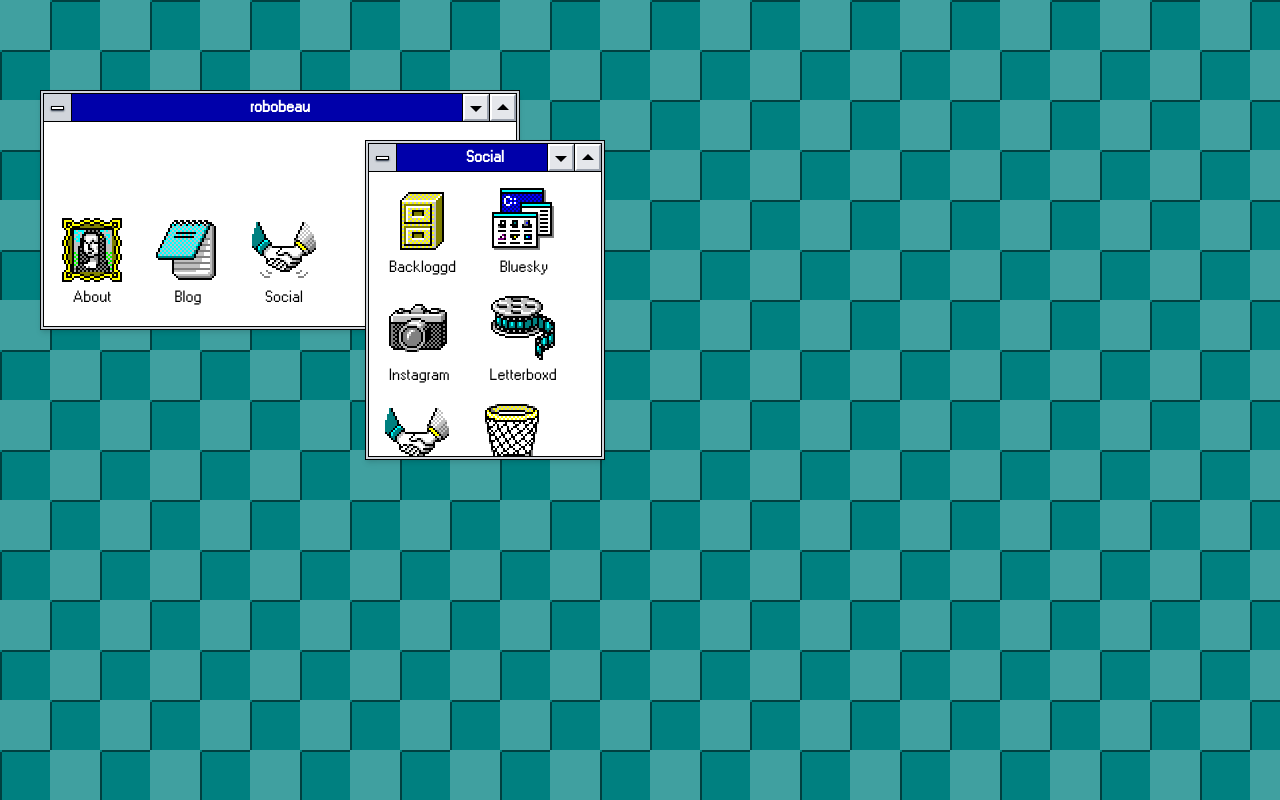
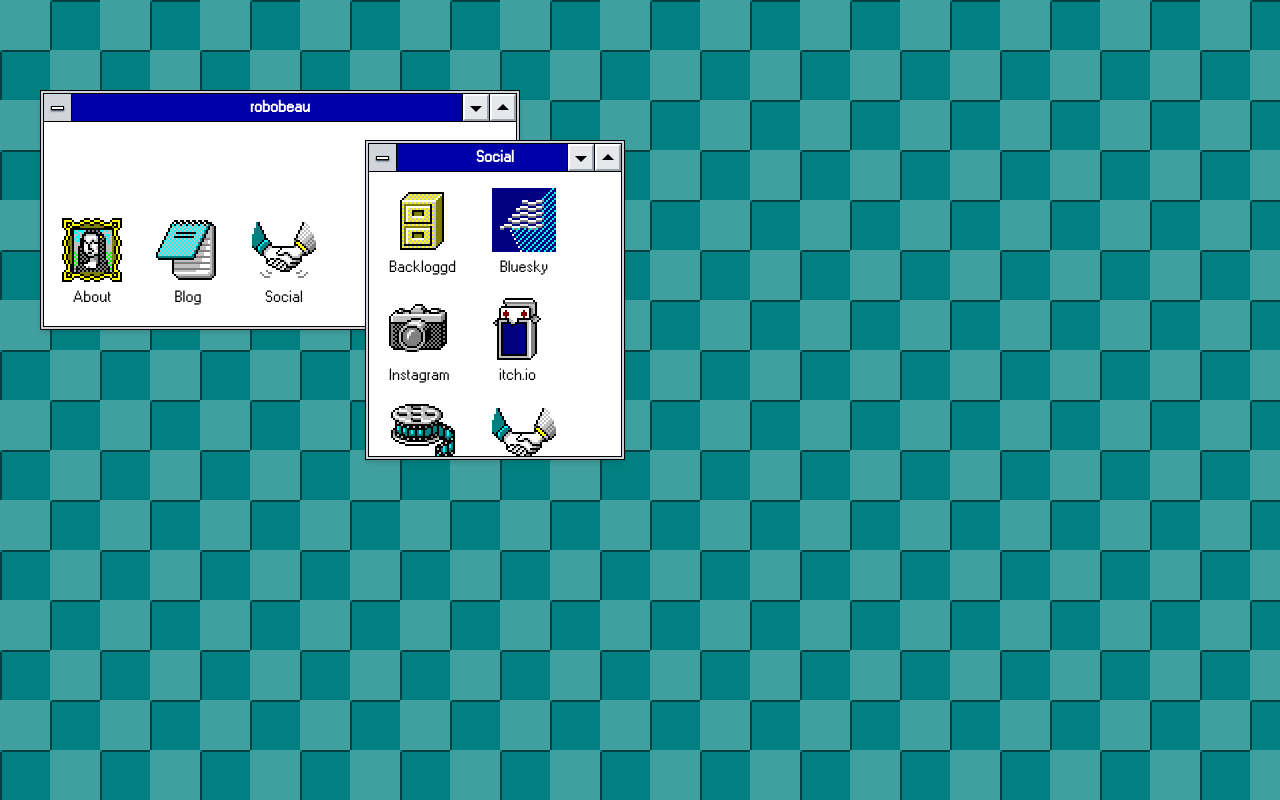
Before and after one commit to robobeau/robobeau.com, a Next.js app: page /social in a window 1280 px wide. Built offline with nearby package versions, Linux system fonts and the light colour scheme.

Commit message:
Updating social links

```diff
--- a/src/components/SocialProgram/SocialProgram.tsx
+++ b/src/components/SocialProgram/SocialProgram.tsx
@@ -5,11 +5,12 @@ import Program from "@/components/Program/Program";
 import ProgramIcon, {
   ProgramIconWithUrlProps,
 } from "@/components/ProgramIcon/ProgramIcon";
+import MORIC036 from "@/images/MORIC036.png";
 import MSMAI012 from "@/images/MSMAI012.png";
-import PROGM001 from "@/images/PROGM001.png";
 import PROGM013 from "@/images/PROGM013.png";
 import PROGM019 from "@/images/PROGM019.png";
 import PROGM021 from "@/images/PROGM021.png";
+import SOL001 from "@/images/SOL001.png";
 import WINFI001 from "@/images/WINFI001.png";
 
 import programIcon from "./programIcon";
@@ -22,7 +23,7 @@ const programIcons: Array<ProgramIconWithUrlProps> = [
     url: "https://backloggd.com/u/robobeau",
   },
   {
-    image: PROGM001,
+    image: MORIC036,
     label: "Bluesky",
     target: "_blank",
     url: "https://bsky.app/profile/robobeau.com",
@@ -32,6 +33,12 @@ const programIcons: Array<ProgramIconWithUrlProps> = [
     label: "Instagram",
     target: "_blank",
     url: "https://instagram.com/robobeau",
+  },
+  {
+    image: SOL001,
+    label: "itch.io",
+    target: "_blank",
+    url: "https://robobeau.itch.io",
   },
   {
     image: PROGM019,
@@ -57,7 +64,7 @@ const SocialProgram: FC = () => {
   return (
     <Program
       icon={programIcon.image}
-      initialSize={{ height: 320, width: 240 }}
+      initialSize={{ height: 320, width: 260 }}
       offset={{ x: 325, y: 100 }}
       origin="tl"
       title={"Social"}
```
Also changed, not shown: src/images/MORIC036.png (added), src/images/SOL001.png (added).
